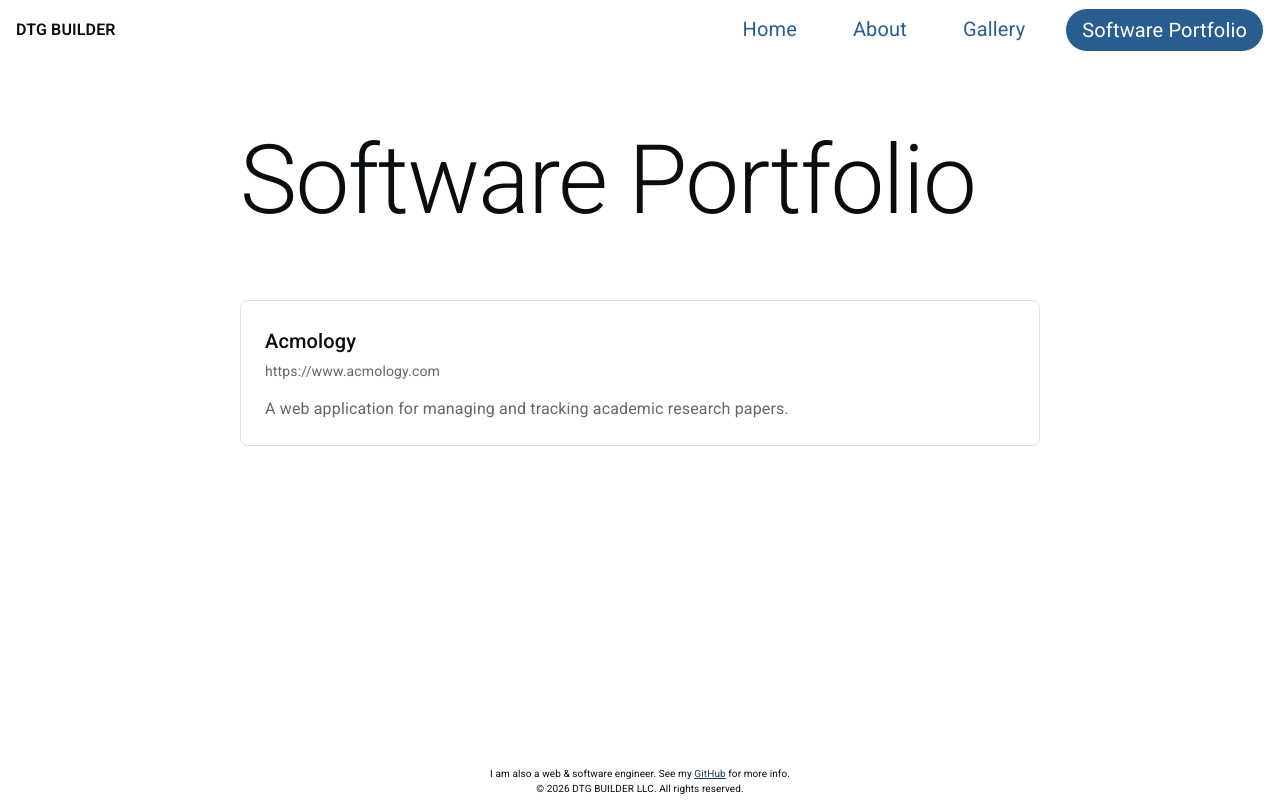
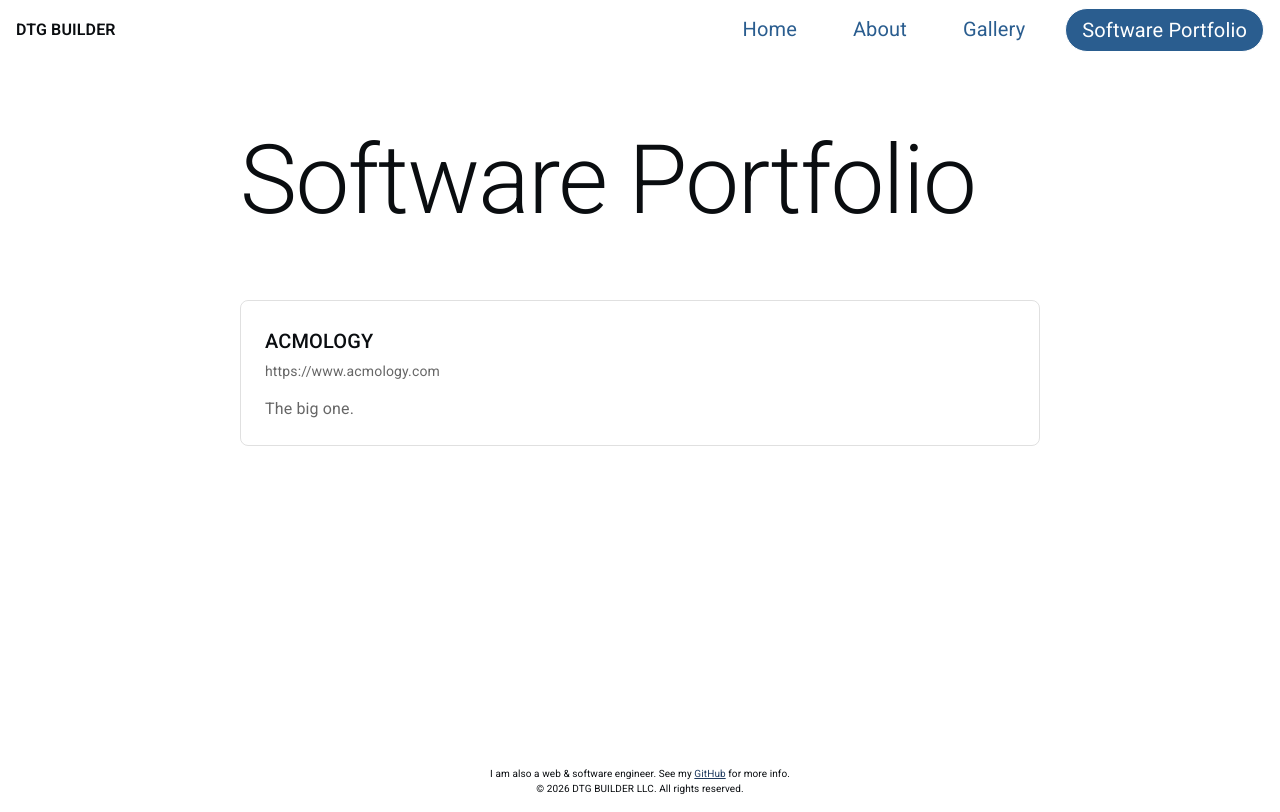
Before and after one commit to dtgbuilder/dtgbuilder, a Next.js app: page /software-portfolio in a window 1280 px wide. Built offline with nearby package versions, Linux system fonts and the light colour scheme.

Commit message:
pushing to dev to confirm CI/CD

```diff
--- a/src/app/software-portfolio/page.tsx
+++ b/src/app/software-portfolio/page.tsx
@@ -13,8 +13,8 @@ export const metadata: Metadata = {
 const entries = [
     {
         url: "https://www.acmology.com",
-        title: "Acmology",
-        description: "A web application for managing and tracking academic research papers."
+        title: "ACMOLOGY",
+        description: "The big one."
     }
 ];
 
```
